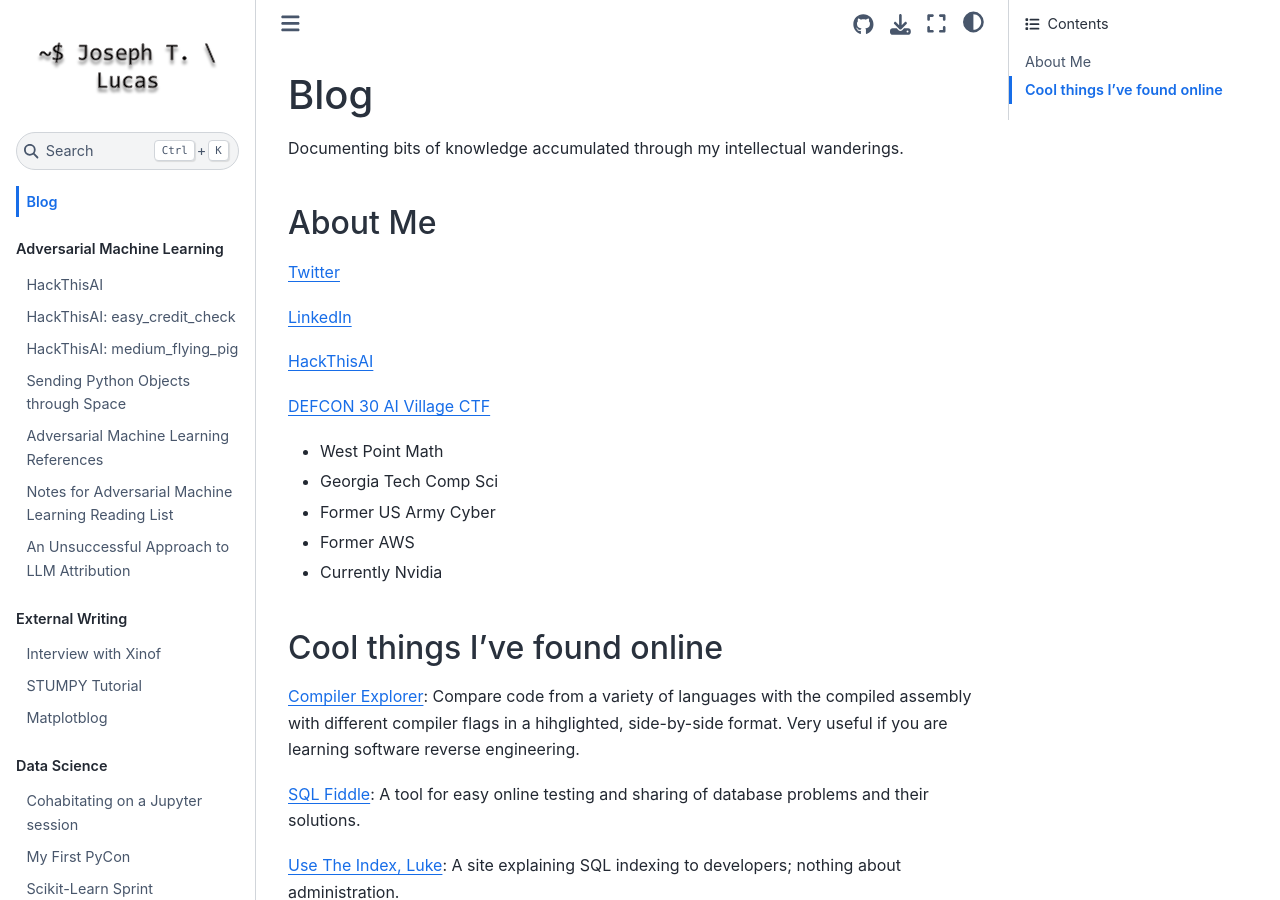
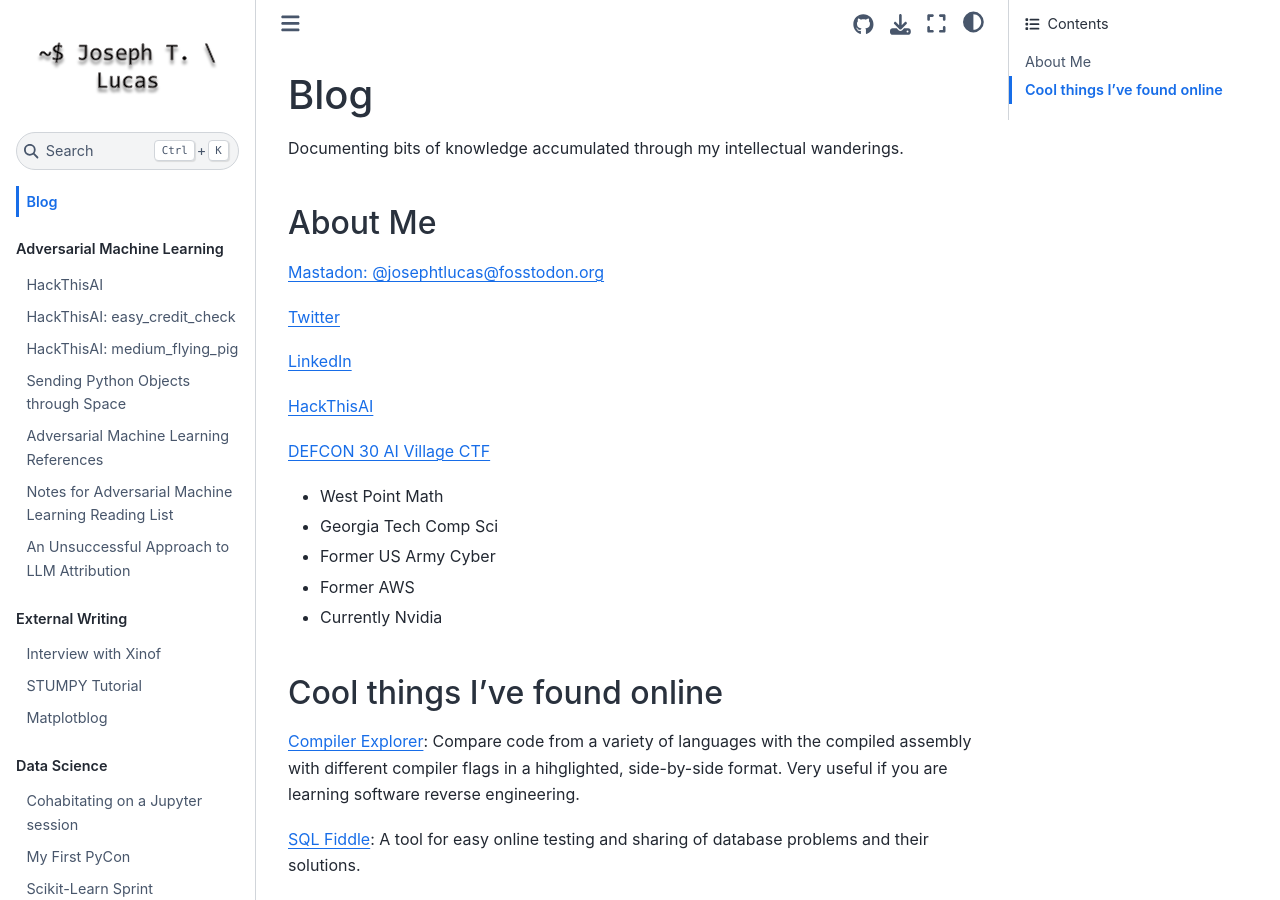
Before and after one commit to JosephTLucas/blog, a Jupyter Book: the page built from intro.md, in a window 1280 px wide and 900 px high. Built offline with Jupyter Book 1.0.4 settings and Sphinx 7.4.7 and the Sphinx Book theme 1.1.4, drawn with Linux system fonts in a browser that asks for light colours.

Commit message:
add mastadon

```diff
--- a/intro.md
+++ b/intro.md
@@ -3,6 +3,8 @@
 Documenting bits of knowledge accumulated through my intellectual wanderings.
 
 ## About Me
+
+[Mastadon: @josephtlucas@fosstodon.org](https://fosstodon.org/@josephtlucas)
 
 [Twitter](https://twitter.com/josephtlucas)
 
```
